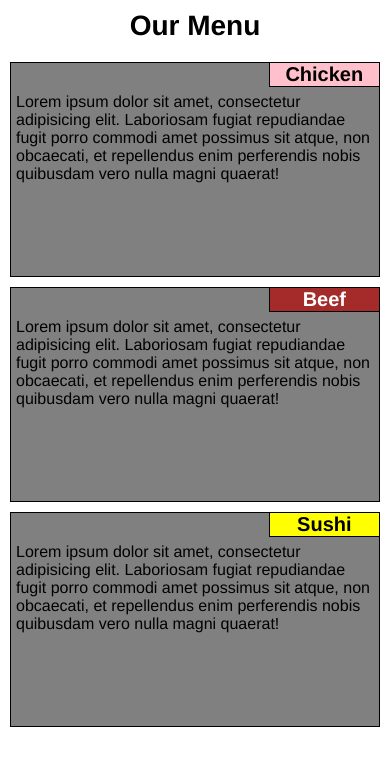
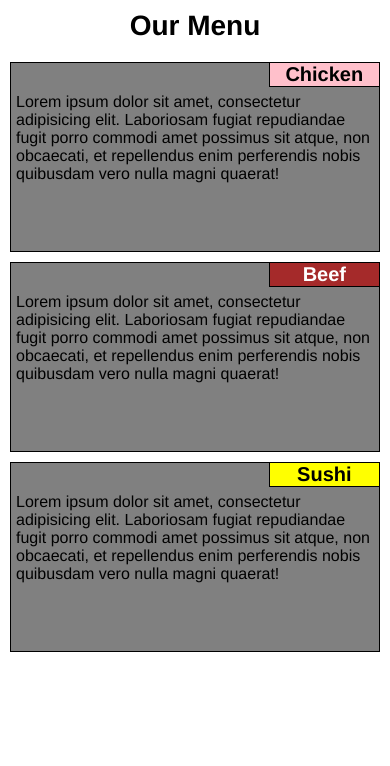
Before and after one commit to pcoutinh/Module2, a plain HTML site: page mod2_solution/index.html in a window 390 px wide. Drawn offline with Linux system fonts and the light colour scheme.

Commit message:
Changed height for desktop

```diff
--- a/mod2_solution/css/Module2.css
+++ b/mod2_solution/css/Module2.css
@@ -82,7 +82,7 @@ p {
 
 @media (max-width: 767px) {
   .container {
-    height:215px;
+    height:190px;
   }
 
   .col-sm-12{
```
